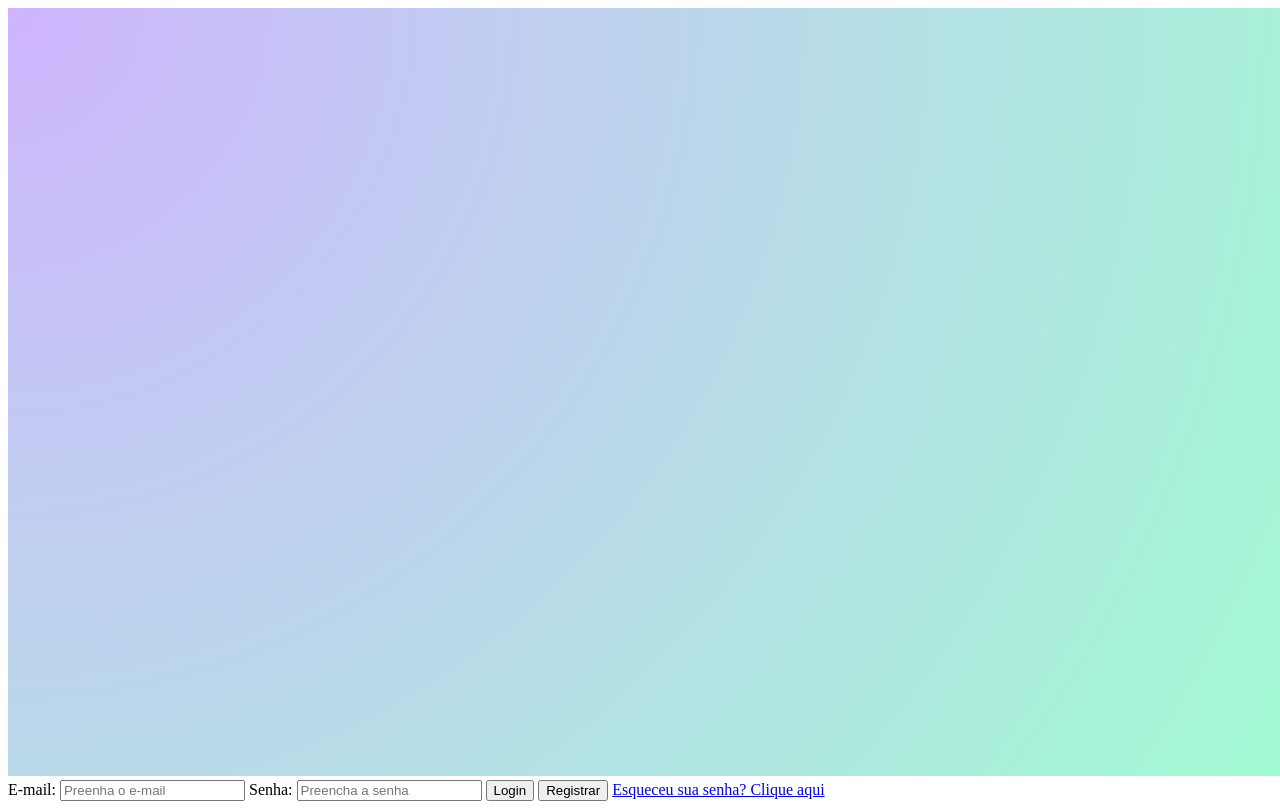
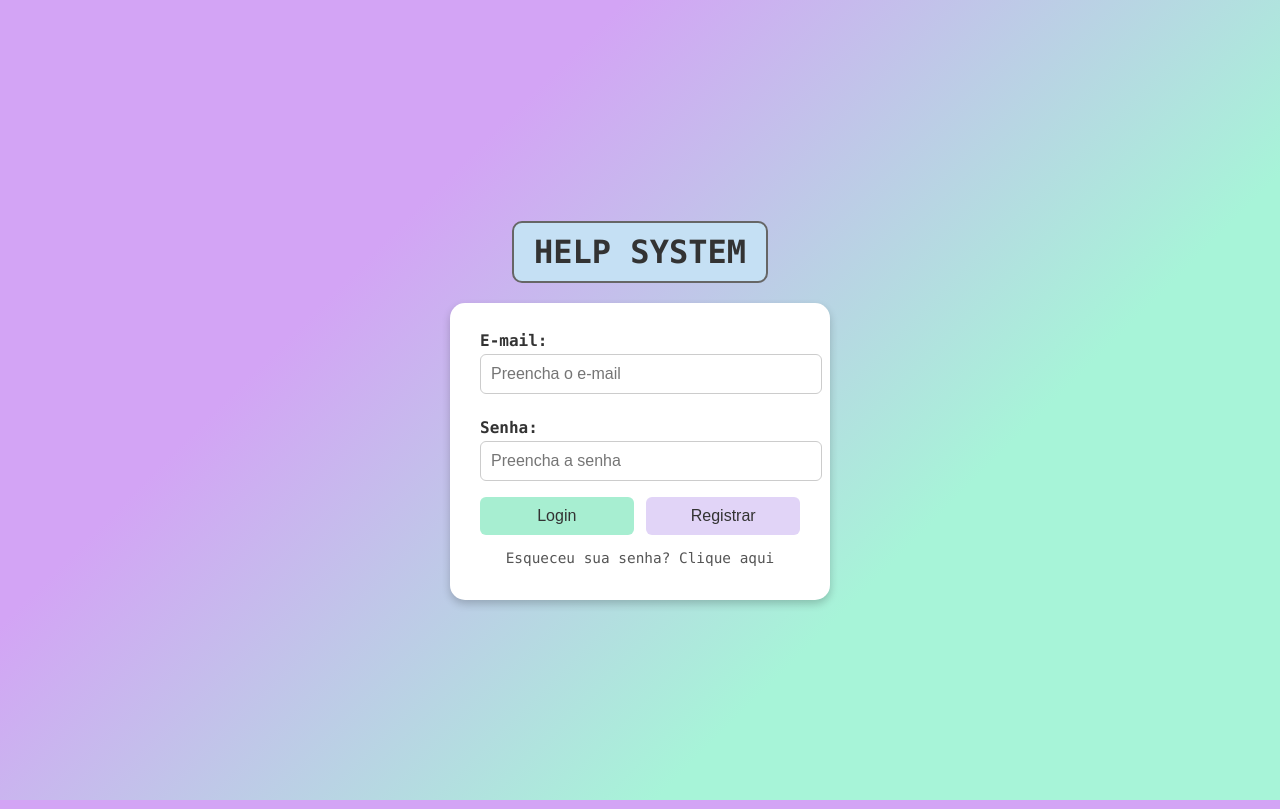
Before and after one commit to vinicius-vses/helpsystem, a Python web app: template templates/login.html in a window 1280 px wide; the page is wider, and only the part inside the window is pictured. Run offline with Jinja, Linux system fonts and the light colour scheme; the template is opened without the code that fills it, so the values that code supplies are empty.

Commit message:
Ajustes nos arquivos login e cadastro html. Estilização dessas páginas

```diff
--- a/static/css/login.css
+++ b/static/css/login.css
@@ -0,0 +1,97 @@
+body {
+    display: flex;
+    justify-content: center;
+    align-items: center;
+    height: 100vh;
+    margin: 0;
+    font-family: 'Lucida Console', Monaco, monospace;
+    background: linear-gradient(135deg, #d3a4f5 30%, #a7f4d8 70%);
+}
+
+.container {
+    display: flex;
+    flex-direction: column;
+    align-items: center;
+}
+
+.login-form {
+    background-color: #ffffff;
+    padding: 20px 30px;
+    border-radius: 15px;
+    box-shadow: 0px 4px 8px rgba(0, 0, 0, 0.2);
+    width: 320px;
+    text-align: center;
+}
+
+h1 {
+    font-size: 2em;
+    margin-bottom: 20px;
+    padding: 10px 20px;
+    background-color: #c5e0f4;
+    border-radius: 10px;
+    border: 2px solid #666;
+    color: #333;
+    font-family: 'Lucida Console', Monaco, monospace;
+}
+
+
+label {
+    display: block;
+    margin: 8px 0 4px;
+    font-weight: bold;
+    color: #333;
+    text-align: left;
+}
+
+input[type="email"], input[type="password"] {
+    width: 100%;
+    padding: 10px;
+    margin-bottom: 1em;
+    border: 1px solid #ccc;
+    border-radius: 6px;
+    font-size: 1em;
+}
+
+.button-group {
+    display: flex;
+    justify-content: space-between;
+    align-items: center;
+}
+
+button {
+    width: 48%;
+    padding: 10px;
+    font-size: 1em;
+    color: #333;
+    border: none;
+    border-radius: 6px;
+    cursor: pointer;
+    transition: background-color 0.3s ease;
+}
+
+#btn-login {
+    background-color: #a7eed1;
+}
+
+#btn-register {
+    background-color: #e1d4f7;
+}
+
+button:hover {
+    opacity: 0.9;
+}
+
+.forgot-password {
+    text-align: center;
+    margin-top: 1em;
+    font-size: 0.9em;
+}
+
+.forgot-password a {
+    color: #555;
+    text-decoration: none;
+}
+
+.forgot-password a:hover {
+    text-decoration: underline;
+}
--- a/templates/login.html
+++ b/templates/login.html
@@ -4,23 +4,29 @@
     <meta charset="UTF-8">
     <meta name="viewport" content="width=device-width, initial-scale=1.0">
     <title>Help System</title>
-	<link rel="stylesheet" href="login.css" />
-    <script src="login.js"></script>
+    <link rel="stylesheet" href="/static/css/login.css" />
+    <!--<script src=""></script>-->
 </head>
 <body>
-	<img alt="Plano de Fundo" id="img-background" src="static/img/background.png" />
-    <form>
+    <div class="container">
+        <h1 id="header-logo">HELP SYSTEM</h1>
 
-      <span id="success-message" hidden="true">Usuário validado!</span>
-      <span id="error-message" hidden="true">Usuário inválido!</span>
-      <label for="email">E-mail:</label>
-      <input id="email" type="text" placeholder="Preenha o e-mail" />
-      <label for="password">Senha:</label>
-      <input id="password" type="text" placeholder="Preencha a senha" />
-      <button id="btn-login">Login</button>
-	  <button id="btn-register">Registrar</button>
-	  <a href="url">Esqueceu sua senha? Clique aqui</a>
+        <form class="login-form" aria-labelledby="login-title">
+            <label for="email">E-mail:</label>
+            <input id="email" name="email" type="email" placeholder="Preencha o e-mail" required />
 
-    </form>
-  </body>
+            <label for="password">Senha:</label>
+            <input id="password" name="password" type="password" placeholder="Preencha a senha" required />
+
+            <div class="button-group">
+                <button id="btn-login" type="submit">Login</button>
+                <button id="btn-register" type="button" onclick="window.location.href='register.html'">Registrar</button>
+            </div>
+
+            <p class="forgot-password">
+                <a href="recuperacao_senha.html">Esqueceu sua senha? Clique aqui</a>
+            </p>
+        </form>
+    </div>
+</body>
 </html>
```
Also changed, not shown: static/css/cadastro.css (+64 -0 lines), templates/cadastro.html (added, +29 -0 lines), 1 other file.
